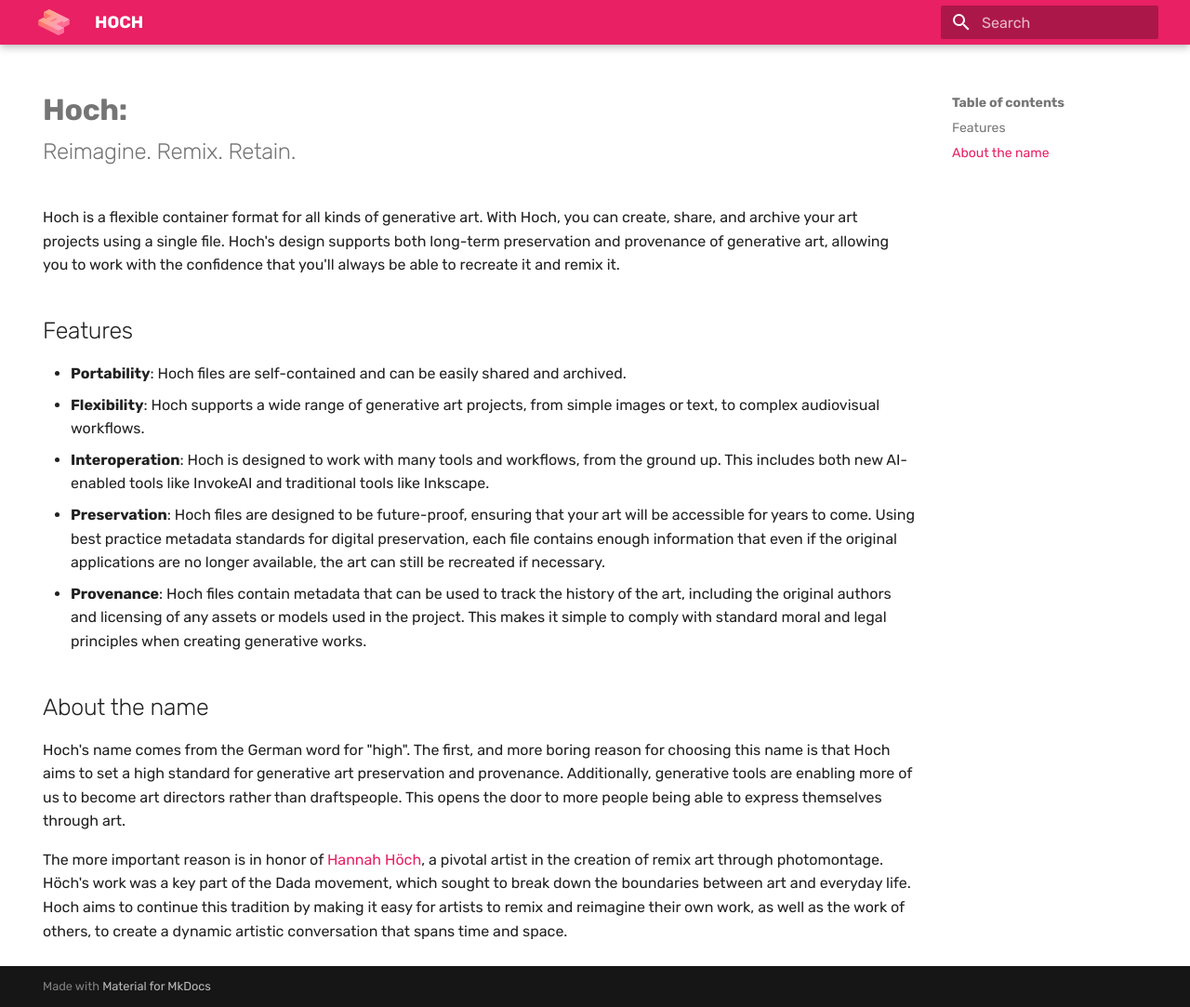
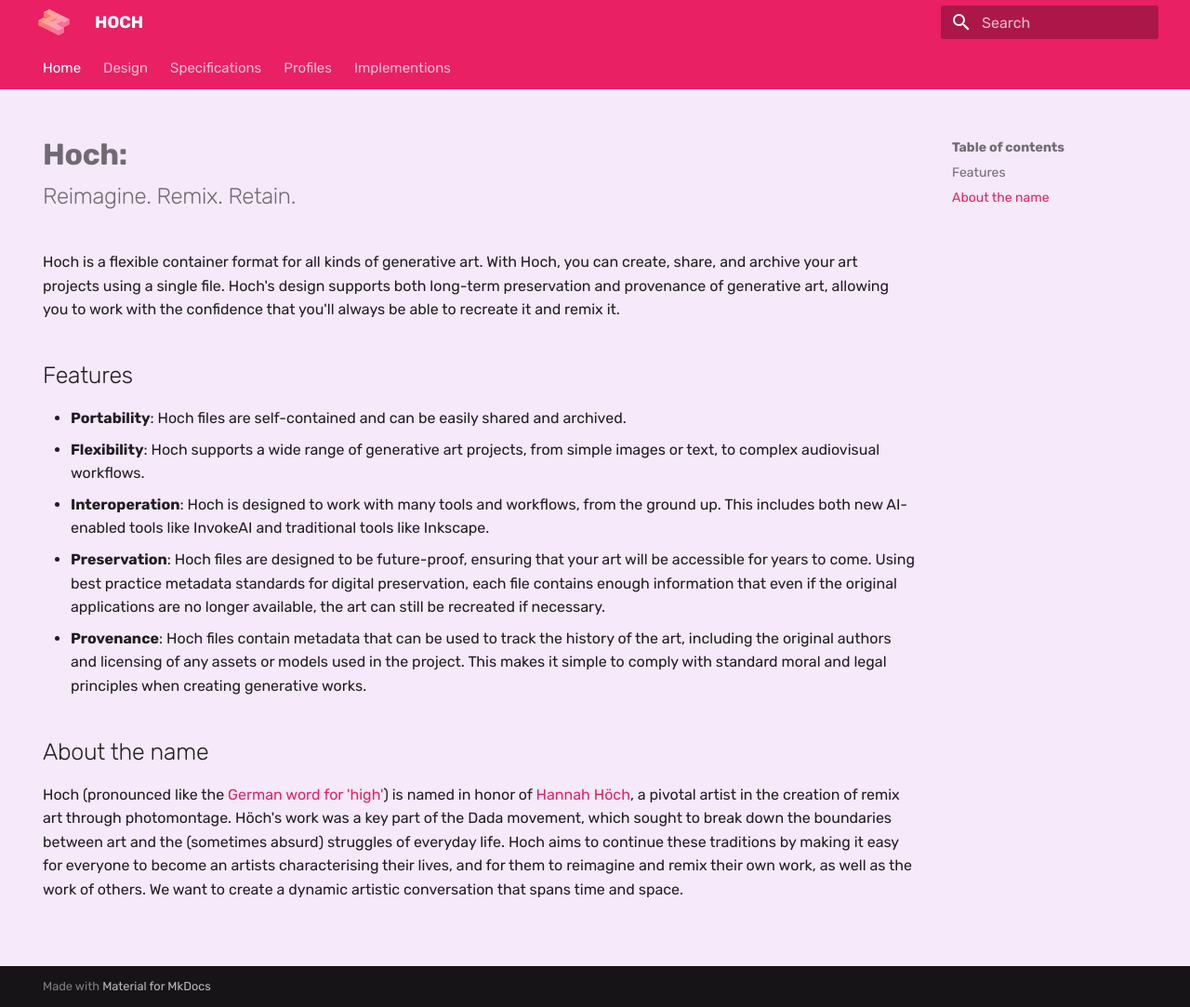
Before and after one commit to hoch-ai/hoch-site, an MkDocs documentation site: the page built from docs/index.md, in a window 1280 px wide and 1083 px high. Shown: the whole window at 93% size. Built offline with MkDocs 1.6.1 and Material for MkDocs 9.7.7, drawn with Linux system fonts in a browser that asks for light colours.

Commit message:
Fixed some text to make it clearer

```diff
--- a/docs/index.md
+++ b/docs/index.md
@@ -16,6 +16,4 @@ Hoch is a flexible container format for all kinds of generative art. With Hoch,
 
 ## About the name
 
-Hoch's name comes from the German word for "high". The first, and more boring reason for choosing this name is that Hoch aims to set a high standard for generative art preservation and provenance. Additionally, generative tools are enabling more of us to become art directors rather than draftspeople. This opens the door to more people being able to express themselves through art.
-
-The more important reason is in honor of [Hannah Höch](https://en.wikipedia.org/wiki/Hannah_H%C3%B6ch), a pivotal artist in the creation of remix art through photomontage. Höch's work was a key part of the Dada movement, which sought to break down the boundaries between art and everyday life. Hoch aims to continue this tradition by making it easy for artists to remix and reimagine their own work, as well as the work of others, to create a dynamic artistic conversation that spans time and space.
+Hoch (pronounced like the [German word for 'high'](https://de.wiktionary.org/wiki/hoch)) is named in honor of [Hannah Höch](https://en.wikipedia.org/wiki/Hannah_H%C3%B6ch), a pivotal artist in the creation of remix art through photomontage. Höch's work was a key part of the Dada movement, which sought to break down the boundaries between art and the (sometimes absurd) struggles of everyday life. Hoch aims to continue these traditions by making it easy for everyone to become an artists characterising their lives, and for them to reimagine and remix their own work, as well as the work of others. We want to create a dynamic artistic conversation that spans time and space.
--- a/docs/styles/extra.css
+++ b/docs/styles/extra.css
@@ -1,3 +1,7 @@
+body[data-md-color-primary=pink] {
+  --md-default-bg-color: #F5E9FA;
+}
+
 .md-logo img {
   scale: 1.4;
 }
@@ -6,3 +10,12 @@
   font-weight: 700;
   text-transform: uppercase;
 }
+
+.md-tabs__link {
+  font-size: 0.75rem;
+  padding-bottom: 0.2rem;
+}
+
+.md-tabs__link--active {
+  border-bottom: 4px solid var(--md-default-bg-color) !important;
+}
--- a/mkdocs.yml
+++ b/mkdocs.yml
@@ -10,5 +10,14 @@ theme:
     code: Fira Code
   logo: assets/logo.svg
   favicon: assets/favicon.png
+  features:
+    - navigation.path
+    - navigation.tabs
 extra_css:
   - styles/extra.css
+nav:
+  - Home: index.md
+  - Design: design.md
+  - Specifications: /specifications
+  - Profiles: /profiles
+  - Implementions: implementations.md
```
Also changed, not shown: docs/design.md (added, +1 -0 lines), docs/implementations.md (added, +1 -0 lines), docs/profiles.md (added, +1 -0 lines), docs/specification.md (added, +15 -0 lines).
